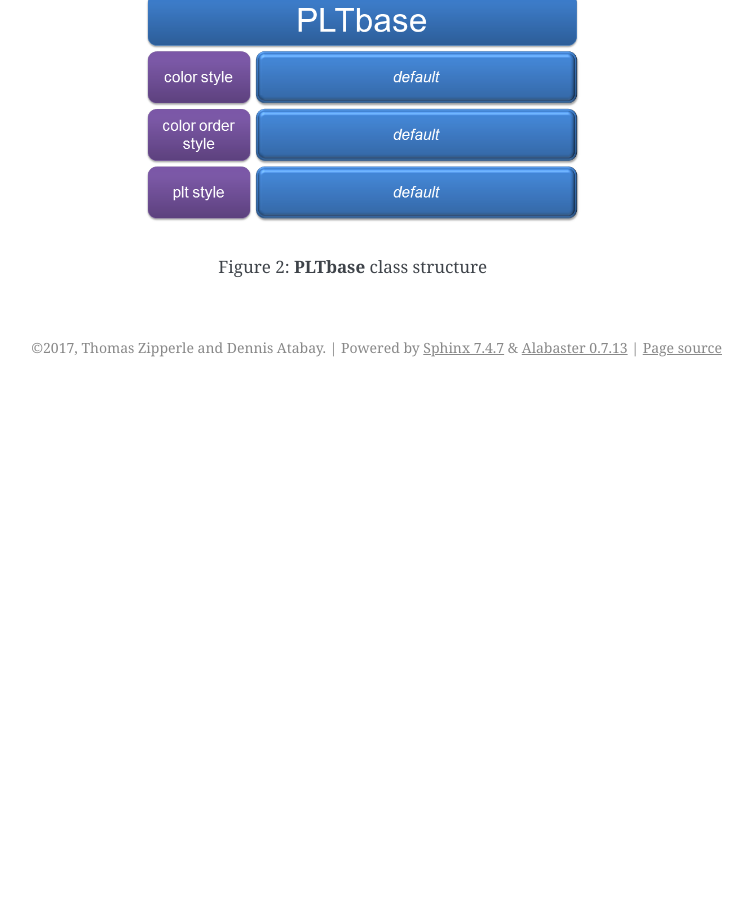
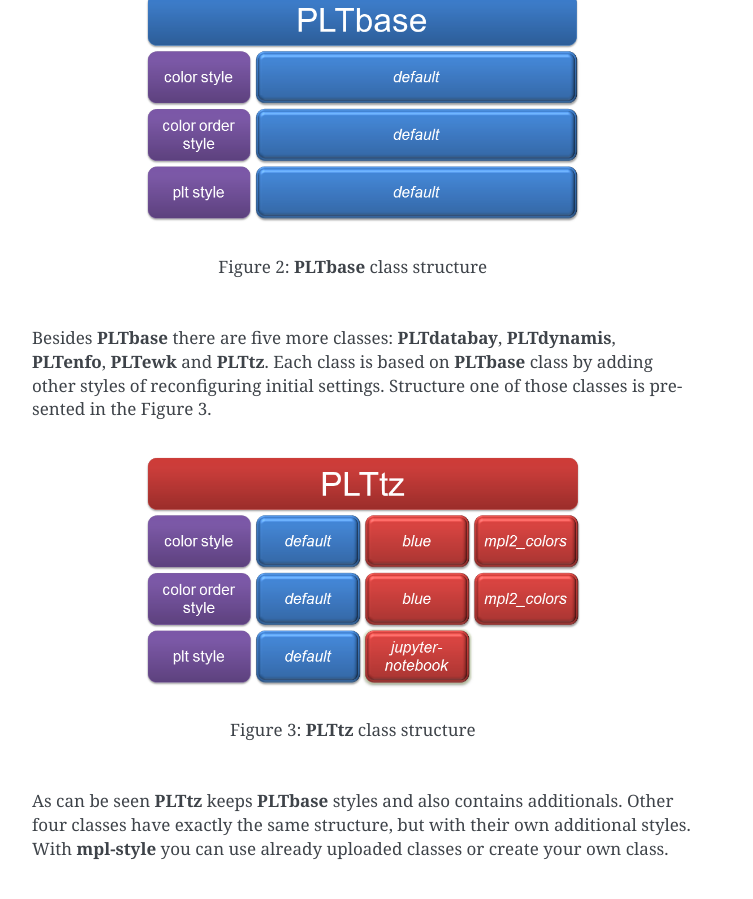
Before and after one commit to tzipperle/mplstyle, a Sphinx documentation site: the page built from docs/overview.rst, in a window 1280 px wide and 900 px high, scrolled down 1051 px. Shown: the whole window, without its empty margins (388-1141 px from the left). Built offline with Sphinx 7.4.7, drawn with Linux system fonts in a browser that asks for light colours; before the commit the page ends 1438 px from its top, so only the background shows below that.

Commit message:
Update overview.rst

```diff
--- a/docs/overview.rst
+++ b/docs/overview.rst
@@ -21,3 +21,13 @@ All changes are distributed between three settings: **color style**, **color ord
    :align: center
 
    Figure 2: **PLTbase** class structure
+
+Besides **PLTbase** there are five more classes: **PLTdatabay**, **PLTdynamis**, **PLTenfo**, **PLTewk** and **PLTtz**. Each class is based on **PLTbase** class by adding other styles of reconfiguring initial settings. Structure one of those classes is presented in the Figure 3.
+
+.. figure:: img/PLTtz.png
+   :width: 70%
+   :align: center
+
+   Figure 3: **PLTtz** class structure
+
+As can be seen **PLTtz** keeps **PLTbase** styles and also contains additionals. Other four classes have exactly the same structure, but with their own additional styles. With **mpl-style** you can use already uploaded classes or create your own class.
```
